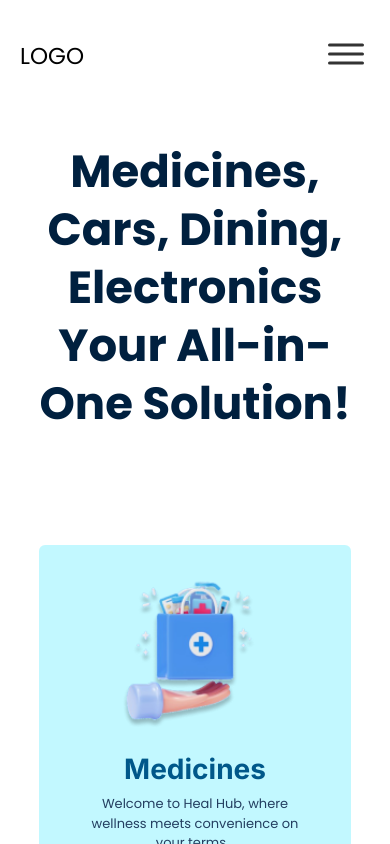
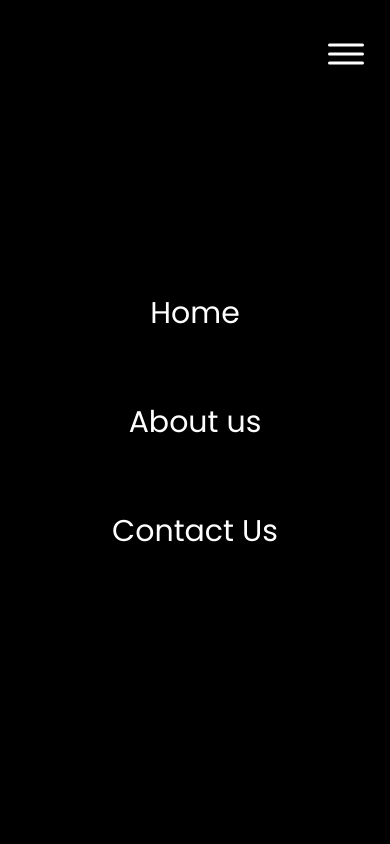
Before and after one commit to marviecodes/twitter-proj, a plain HTML site: page index.html in a window 390 px wide. Both pictures are taken after a click on the button 346 px from the left and 55 px from the top of the page. Shown: the top 844 px of the page. Drawn offline with nearby package versions, Linux system fonts and the light colour scheme.

Commit message:
Update styles

```diff
--- a/index.css
+++ b/index.css
@@ -197,6 +197,10 @@ header {
   color: #333;
 }
 
+.nav-open .icon-mobile-nav {
+  color: #fff;
+}
+
 .icon-mobile-nav[name="close-outline"] {
   display: none;
 }
@@ -243,7 +247,8 @@ header {
   }
 
   .main-nav {
-    background: wheat;
+    background: black;
+    color: #fff;
     position: absolute;
     top: 0;
     left: 0;
@@ -279,6 +284,7 @@ header {
 
   .main-nav-link {
     font-size: 30px;
+    color: #fff;
   }
 
   .btn-mobile-nav {
--- a/index.html
+++ b/index.html
@@ -7,7 +7,7 @@
     <link rel="stylesheet" href="./index.css" />
   </head>
   <body>
-    <header>
+    <header class="header">
       <h1 class="logo">Logo</h1>
       <nav class="main-nav">
         <ul class="main-nav-list">
@@ -109,5 +109,6 @@
       nomodule
       src="https://unpkg.com/ionicons@7.1.0/dist/ionicons/ionicons.js"
     ></script>
+    <script src="./script.js"></script>
   </body>
 </html>
--- /dev/null
+++ b/script.js
@@ -0,0 +1,6 @@
+const headerEl = document.querySelector(".header");
+const btnNavEl = document.querySelector(".btn-mobile-nav");
+
+btnNavEl.addEventListener("click", () => {
+  headerEl.classList.toggle("nav-open");
+});
```
